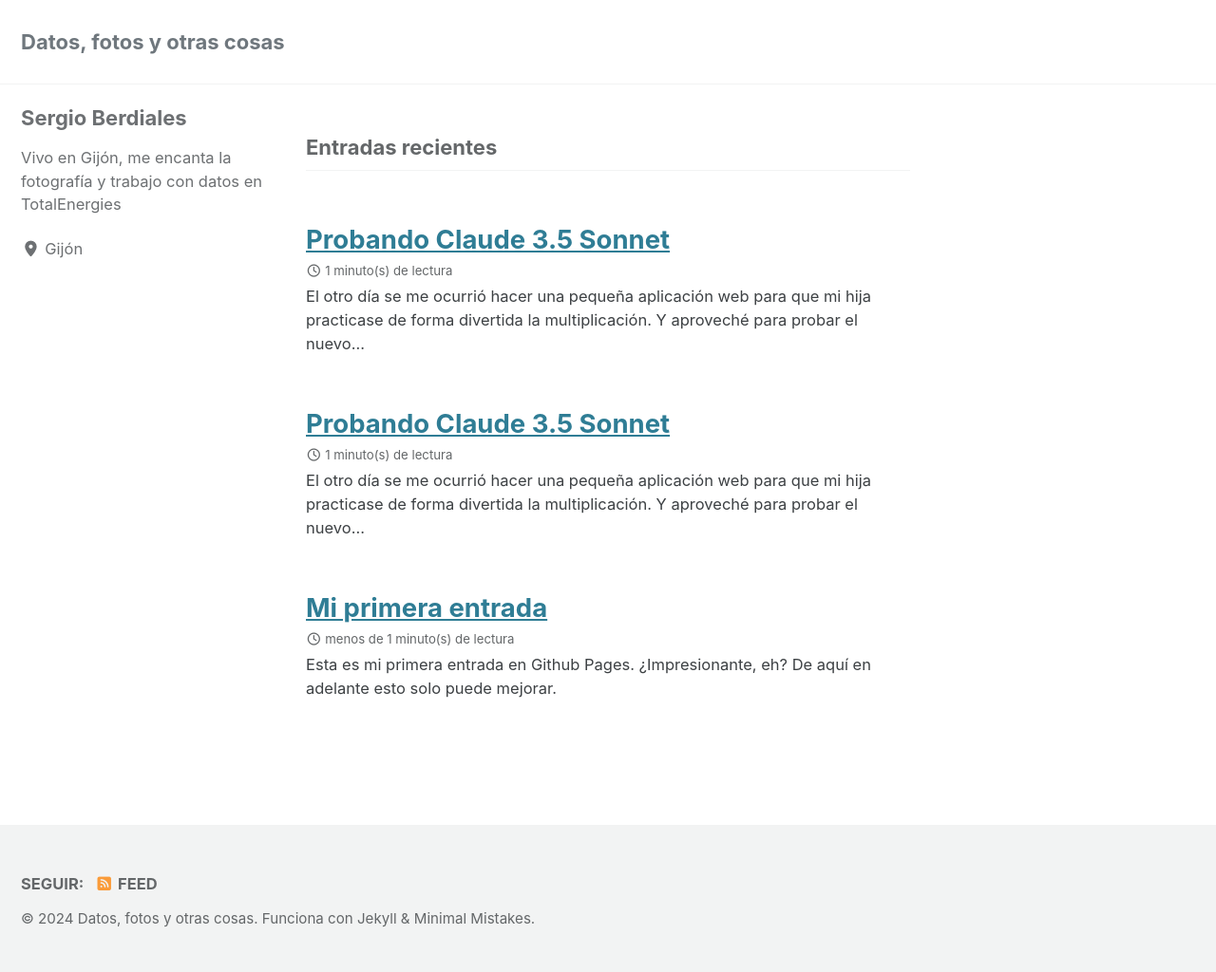
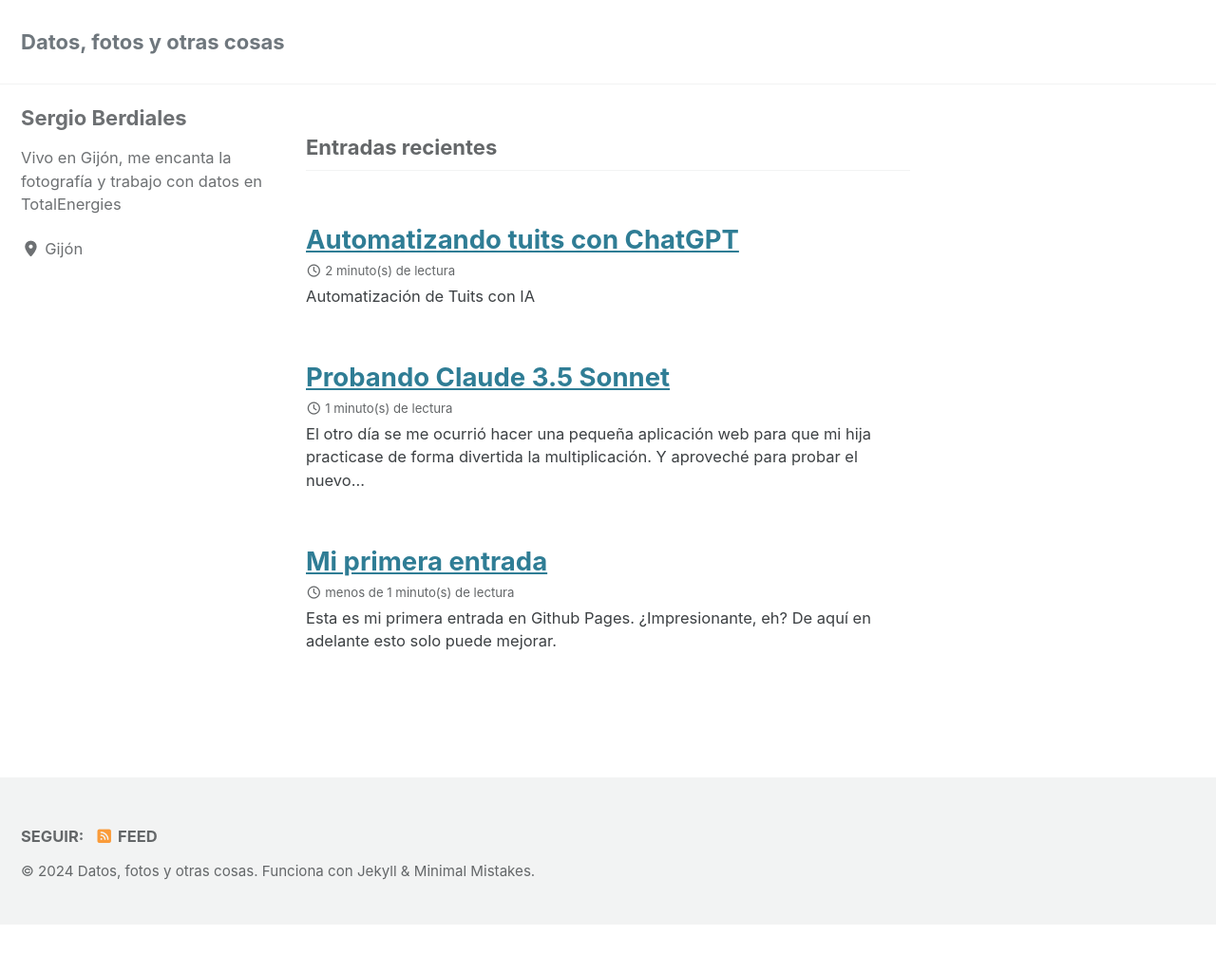
Before and after one commit to sergioberdiales/sergioberdiales.github.io, a Jekyll site: the page built from index.html, in a window 1280 px wide. Shown: the whole page at 95% size. Built offline with Jekyll 4.4.1, drawn with Linux system fonts in a browser that asks for light colours; cached includes are drawn as plain includes; the list of posts is cut into pages by our own code; after the commit the page ends 974 px from its top, so only the background shows below that; some of the changed lines change nothing that is shown.

Commit message:
Post tuits OpenAI 2

````diff
--- a/_posts/2024-10-02-generando-tweets-chatgpt.markdown
+++ b/_posts/2024-10-02-generando-tweets-chatgpt.markdown
@@ -1,24 +1,108 @@
 ---
 layout: single
-title:  "Probando Claude 3.5 Sonnet"
-date:   2024-08-25 16:27:00 +0000
+title:  "Automatizando tuits con ChatGPT"
+date:   2024-10-02 21:06:00 +0000
 categories: aprendiendo
 ---
 
-El otro día se me ocurrió hacer una pequeña aplicación web para que mi hija practicase de forma divertida la multiplicación. Y aproveché para probar el nuevo modelo de Anthropic, Claude 3.5 Sonnet.
+## Automatización de Tuits con IA
+
+Este fin de semana me animé a experimentar un poco con algunas APIs y terminé construyendo un pequeño sistema que automatiza la creación y publicación de tuits. La idea era aprender y, de paso, mostrar cómo ahora mismo, con las nuevas herramientas de IA generativa, cualquiera puede crear cosas que hace nada eran imposibles o muy costosas en tiempo.
+
+Mi idea inicial era, con la ayuda de ChatGPT, automatizar un resumen de los tuits de algún tuitero al que sigo, pero el modo de acceso gratuito a la API de Twitter no te lo permite. Actualmente solo te deja consultar la información de tu perfil o publicar tuits.
+
+Así que le planteé a ChatGPT construir un código en Python que hiciese lo siguiente:
+
+- Buscar noticias recientes sobre **OpenAI**.
+- Generar un tuit atractivo, breve y con hashtags que se ajustasen al tema usando la API de ChatGPT.
+- Publicar el tuit generado por ChatGPT con la API de Twitter.
+
+A la vez le pedí que me sugiriera formas de hacerlo fácil y sin costo. Así fue cómo, por ejemplo, me propuso usar el "feed" RSS de Google News para recuperar alguna noticia actual sobre **OpenAI** o utilizar **Bitly** para acortar los enlaces. ¡Grandes aportes!
+
+A partir de ahí, la creación del código fue un proceso iterativo de prueba y error, con muy pocos errores por parte de ChatGPT, por cierto.
+
+Dejo por aquí el código Python final.
+
+### Código Python
+
+```python
+import feedparser
+import openai
+from openai import OpenAI
+import bitlyshortener
+import tweepy
+from tweepy.errors import TweepyException
+
+# Claves y tokens de las APIs
+# OpenAI
+openai_api_key = 'TU_API_KEY_OPENAI'
+
+# Bitly
+bitly_tokens = ['TU_BITLY_TOKEN']
+
+# Twitter
+consumer_key = 'TU_CONSUMER_KEY_TWITTER'
+consumer_secret = 'TU_CONSUMER_SECRET_TWITTER'
+access_token = 'TU_ACCESS_TOKEN_TWITTER'
+access_token_secret = 'TU_ACCESS_SECRET_TWITTER'
+
+# Paso 1: Obtener la noticia de Google News
+feed_url = "https://news.google.com/rss/search?q=OpenAI&hl=en&gl=US&ceid=US:en"
+feed = feedparser.parse(feed_url)
+
+if len(feed.entries) > 0:
+    first_entry = feed.entries[0]
+    title = first_entry.title
+    link = first_entry.link
+else:
+    print("No se encontraron noticias sobre 'OpenAI'.")
+    exit()
+
+# Paso 2: Acortar el enlace con Bitly
+shortener = bitlyshortener.Shortener(tokens=bitly_tokens, max_cache_size=256)
+enlace_acortado = shortener.shorten_urls([link])[0]
+
+# Paso 3: Generar el tuit con OpenAI
+client = OpenAI(api_key=openai_api_key)
+prompt = (
+    f"Genera un tuit breve y llamativo sobre esta noticia titulada '{title}'. "
+    f"Incluye el enlace acortado: {enlace_acortado}. "
+    "Añade los hashtags: #OpenAI #IA #GeneradoPorIA. Mantén el tuit por debajo de 280 caracteres."
+)
+
+response = client.chat.completions.create(
+    model="gpt-3.5-turbo",
+    messages=[{"role": "user", "content": prompt}],
+    max_tokens=50,
+    temperature=0.7
+)
+tuit = response.choices[0].message.content.strip()
+
+# Paso 4: Publicar el tuit con Tweepy
+auth = tweepy.OAuth1UserHandler(
+    consumer_key, consumer_secret,
+    access_token, access_token_secret
+)
+client_twitter = tweepy.Client(
+    consumer_key=consumer_key,
+    consumer_secret=consumer_secret,
+    access_token=access_token,
+    access_token_secret=access_token_secret
+)
+
+try:
+    response_twitter = client_twitter.create_tweet(text=tuit)
+    print('Tweet publicado exitosamente.')
+    print(f'ID del Tweet: {response_twitter.data["id"]}')
+except TweepyException as e:
+    print(f'Error al publicar el tweet: {e}')
+    if e.response is not None and e.response.text is not None:
+        print(f'Detalles del error: {e.response.text}')
+
+
+
 
 [![Claude 3.5 Sonnet](/assets/images/2024-08-25 164436_claude_35_sonnet.png)](https://www.anthropic.com/news/claude-3-5-sonnet)
 
-Y es que desde que este modelo apareció a finales de junio pasado, se dice que es el mejor modelo del mercado, por delante de ChatGpt 4o.
-
-No sé decir si Sonnet es superior o no a ChatGpt 4o en términos de potencia o rendimiento, pero lo que está clarísimo es que la interfaz de Claude 3.5 Sonnet es muchísimo mejor. Y eso es muy importante.
-
-La mejora de la interfaz viene de algo tan sencillo como la de dividir verticalmente la pantalla en dos. A la izquierda tenemos nuestros prompts y las respuestas. Y a la derecha podemos ver el código resultante y, aquí es donde va la novedad importante, la previsualización del resultado final. En este caso podía ver el aspecto de la aplicación según se iba construyendo, lo que no se puede hacer con ChatGpt. Cuando hago este tipo de cosas con ChatGpt, lo que tengo que ir haciendo es copiar el código resultante, pegarlo en un archivo en local y ejecutarlo en un entorno compatible, lo que dispara la fricción con la aplicación y dificulta la iteración, básica en este tipo de procesos.
-
-![Interfaz de usuario de Claude 3.5 Sonnet](/assets/images/2024-08-25_164436_interfaz_usuario_claude.jpg)
-
-Al final tuve que acabar la aplicación con la ayuda de ChatGpt porque el límite de la versión gratuita de Sonnet 3.5 no dio para mucho. Pero Sonnet me dejó una gran sabor de boca. A ver si OpenAI se pone las pilas y mejora este aspecto, que no parece algo tan difícil.
-
-Por si tienes curiosidad aquí dejo la aplicación. Solo tienes que pinchar en la siguiente imagen. Creo que quedó resultona, sobre todo para el poco tiempo que le pude dedicar.
 
 [![Juego de multiplicar](/assets/images/2024-08-26_212618_juego_multiplicar.jpg)](https://sergioberdiales.github.io/juegos/juego_multiplicacion/index.html)
````
Also changed, not shown: _posts/2024-08-25-probando-claude-35-sonnet.markdown (renamed from _posts/2024-08-25-probando-claude-35-sonnet - copia.markdown).
